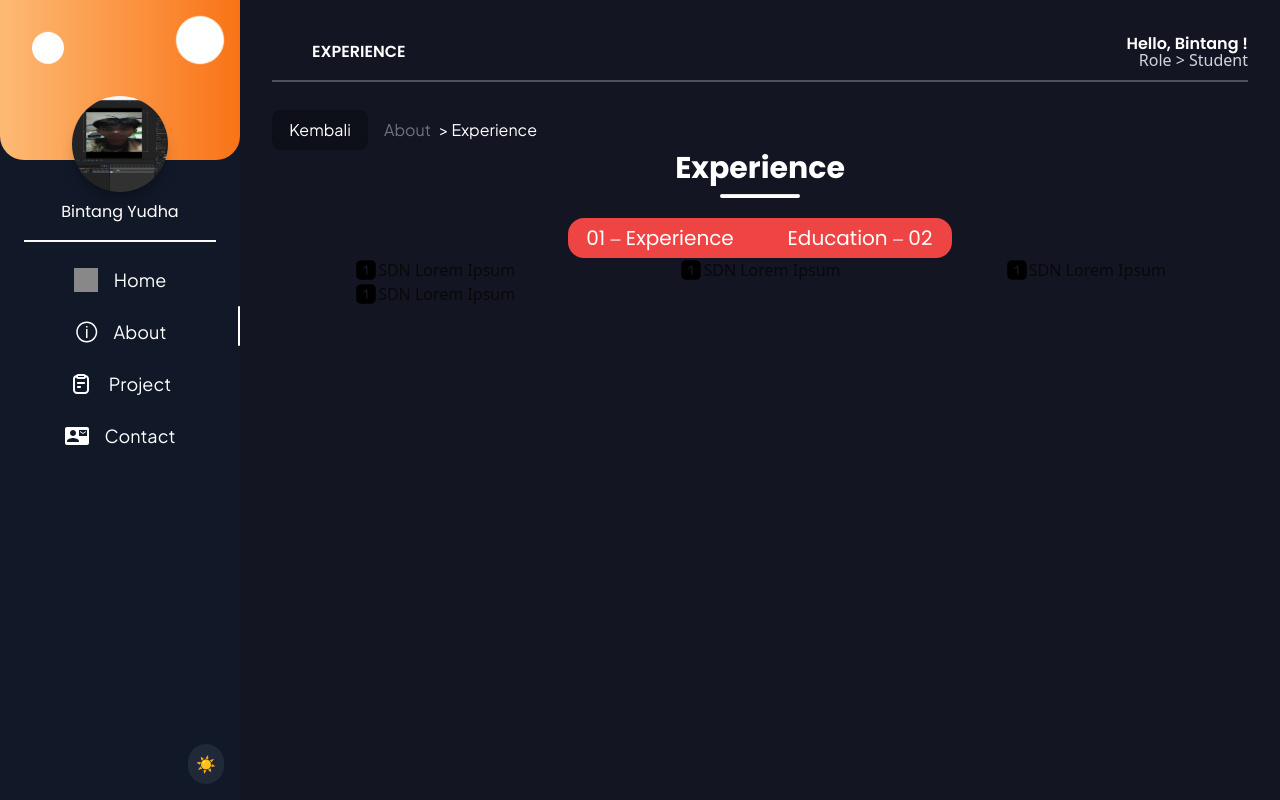
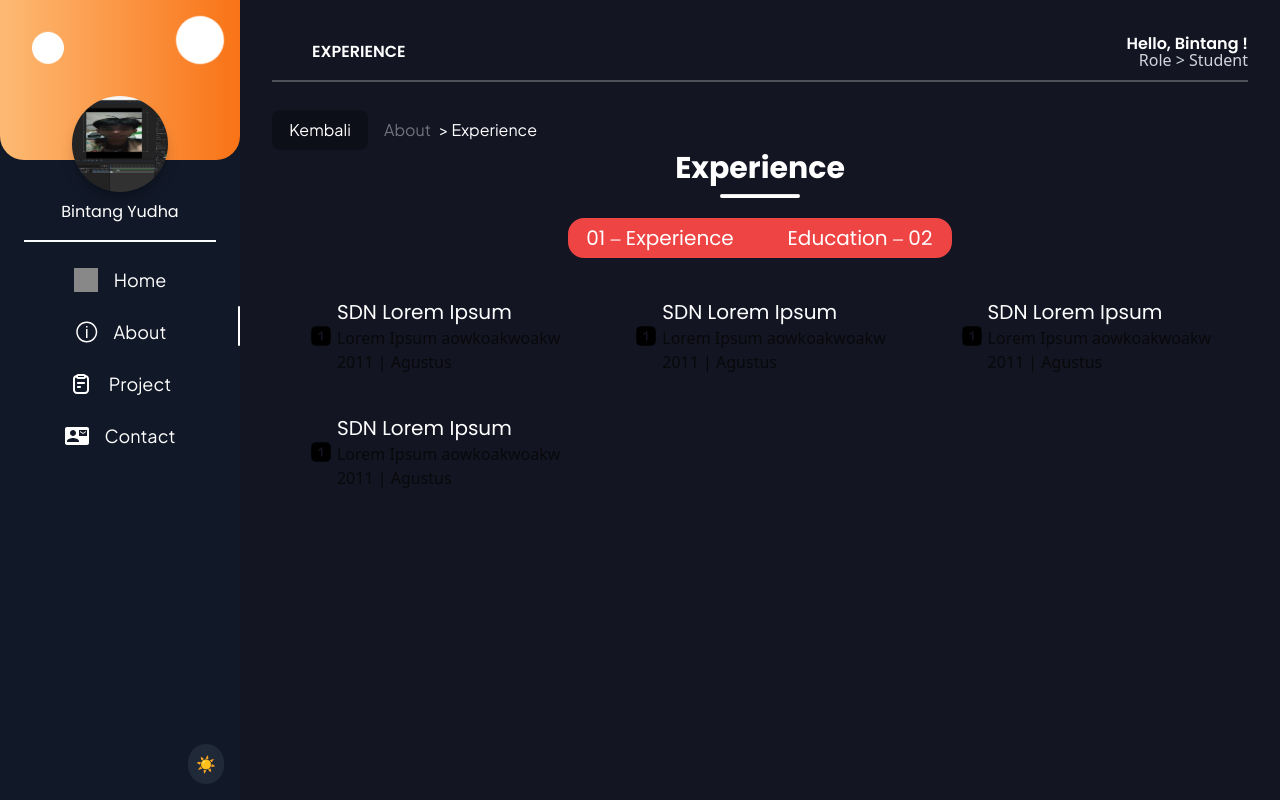
Before and after one commit to Bibintanggg/porto-V3, a React (Vite) app: page /about/experience in a window 1280 px wide. Both pictures are taken after a click on the button "01 ⎯ Experience". Built offline with nearby package versions, Linux system fonts and the light colour scheme; grey boxes are pictures that could not be loaded.

Commit message:
Done edu, tinggal styling ae

```diff
--- a/src/Pages/Experience.jsx
+++ b/src/Pages/Experience.jsx
@@ -148,11 +148,15 @@ function Experience() {
                 key={data_education.id}
                 className="">
                   <div className="flex justify-center">
-                    <div className="flex items-center">
+                    <div className="flex items-center mt-10 gap-1">
                       <div className="overflow-hidden">
                         <img src={OneIcon} className="w-full " />
                       </div>
-                      <p>{data_education.title}</p>
+                      <div className="flex flex-col">
+                      <h1 className="text-xl font-poppins text-white">{data_education.title}</h1>
+                      <h2>{data_education.desc}</h2>
+                      <p>{data_education.date}</p>
+                      </div>
                     </div>
                   </div>
                 </div>
```
